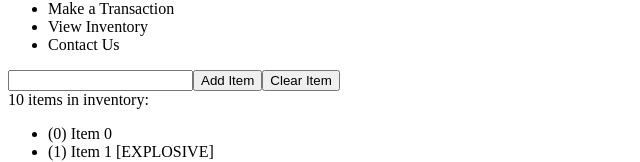
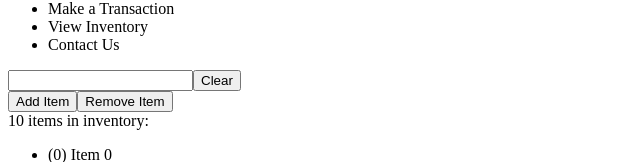
Before and after one commit to HansSimon212/integrated-inventory, a React (Create React App) app: page / in a window 1280 px wide. Shown: the part 392-554 px from the top of the page, without its empty margins (0-640 px from the left). Built offline with nearby package versions, Linux system fonts and the light colour scheme.

Commit message:
Adds clear button functionality

```diff
--- a/src/App.js
+++ b/src/App.js
@@ -1,23 +1,10 @@
-import React, { useState } from "react";
+import React, { useState, useRef } from "react";
 import Inventory from "./Inventory.js";
 import Header from "./Header";
 import Input from "./Input";
 
-function App() {
-  const [items, setItems] = useState(createInitialInventory());
-
-  return (
-    <>
-      <Header />
-
-      <Input />
-
-      <Inventory items={items} />
-    </>
-  );
-}
-
-// generates a default/initial inventory
+// Void -> Array
+// Generates a default/initial inventory
 function createInitialInventory() {
   let defaultItems = [];
 
@@ -28,7 +15,8 @@ function createInitialInventory() {
   return defaultItems;
 }
 
-// generates an item with the given ID to go into the initial inventory.
+// Void -> Object
+// Generates an item with the given ID to go into the initial inventory.
 function createInitialItem(id) {
   let explodes; // is this element explosive?
 
@@ -42,4 +30,18 @@ function createInitialItem(id) {
   };
 }
 
+function App() {
+  const [items, setItems] = useState(createInitialInventory);
+
+  return (
+    <>
+      <Header />
+
+      <Input items={items} />
+
+      <Inventory items={items} />
+    </>
+  );
+}
+
 export default App;
--- a/src/Input.js
+++ b/src/Input.js
@@ -1,11 +1,33 @@
-import React from "react";
+import React, { useState, useRef } from "react";
 
-export default function Input() {
+export default function Input({ items }) {
+  const textFieldRef = useRef();
+
+  // Void -> Void
+  // Adds an item with the given name, a unique ID, and the given explosivity
+  function handleAddItem(e) {
+    //TODO
+  }
+
+  // Void -> Void
+  // Removes all items with the given name
+  function handleRemoveItem(e) {
+    //TODO
+  }
+
+  // Void -> Void
+  // Clears the item entry text field.
+  function handleClear(e) {
+    textFieldRef.current.value = null;
+  }
+
   return (
     <>
-      <input type="text" />
-      <button>Add Item</button>
-      <button>Clear Item</button>
+      <input type="text" ref={textFieldRef} />
+      <button onClick={handleClear}>Clear</button>
+      <br />
+      <button onClick={handleAddItem}>Add Item</button>
+      <button onClick={handleRemoveItem}>Remove Item</button>
     </>
   );
 }
```
